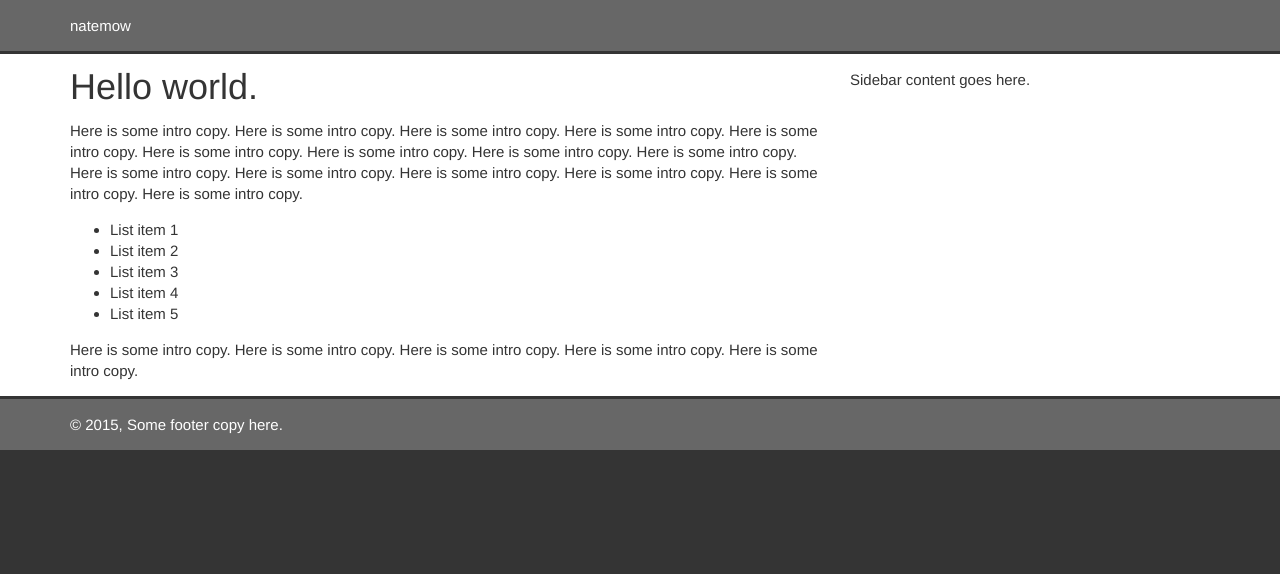
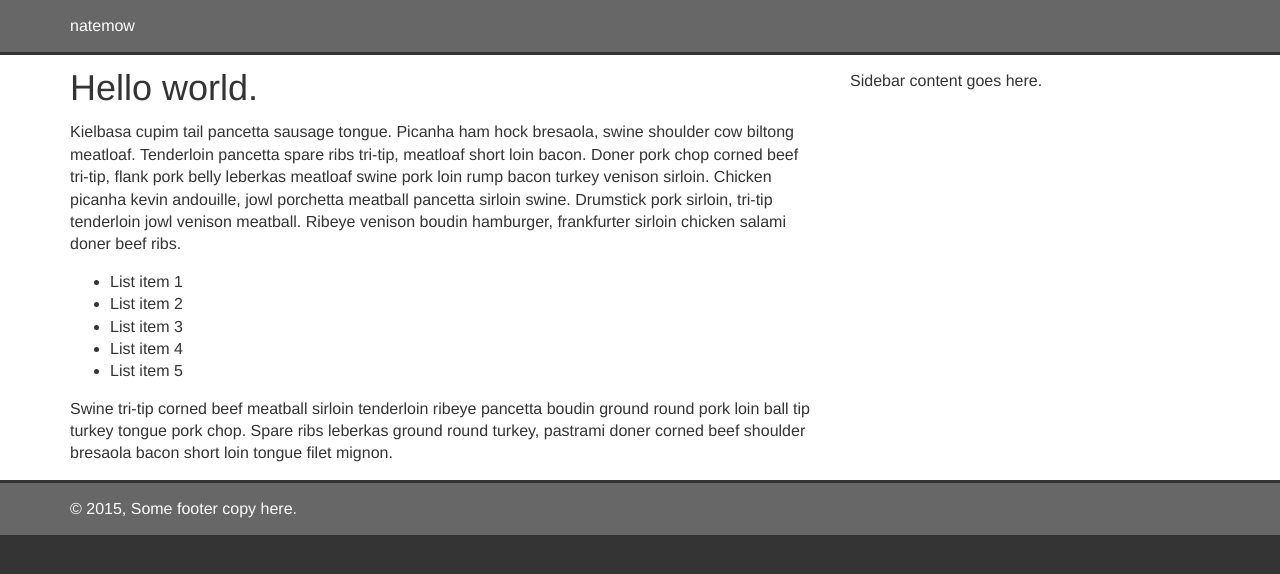
Before and after one commit to natemow/natemow.github.io, a Jekyll site: the page built from index.md, in a window 1280 px wide. Shown: the top 574 px of the page. Built offline with Jekyll 4.4.1, drawn with Linux system fonts in a browser that asks for light colours; nearby versions of some CDN libraries.

Commit message:
Some template updates.

```diff
--- a/assets/css/screen.css
+++ b/assets/css/screen.css
@@ -1,4 +1,4 @@
-header, main, footer { font-size: 15px; font-size: 1.5rem; font-weight: 500; line-height: 1.4; }
+header, main, footer { font-size: 16px; font-size: 1.6rem; font-weight: 500; line-height: 1.4; }
 
 h1, h2, h3, h4 { font-weight: 400; line-height: 1; margin: 0 0 15px 0; padding: 0; }
 
--- a/assets/scss/screen.scss
+++ b/assets/scss/screen.scss
@@ -26,7 +26,7 @@ $color-orange: #f90;
 }
 
 %FontDefault {
-  @include font-size(1.5);
+  @include font-size(1.6);
   font-weight: 500;
   line-height: 1.4;
 }
--- a/index.md
+++ b/index.md
@@ -4,7 +4,7 @@ title: Hello world.
 
 
 
-Here is some intro copy. Here is some intro copy. Here is some intro copy. Here is some intro copy. Here is some intro copy. Here is some intro copy. Here is some intro copy. Here is some intro copy. Here is some intro copy. Here is some intro copy. Here is some intro copy. Here is some intro copy. Here is some intro copy. Here is some intro copy. Here is some intro copy.
+Kielbasa cupim tail pancetta sausage tongue. Picanha ham hock bresaola, swine shoulder cow biltong meatloaf. Tenderloin pancetta spare ribs tri-tip, meatloaf short loin bacon. Doner pork chop corned beef tri-tip, flank pork belly leberkas meatloaf swine pork loin rump bacon turkey venison sirloin. Chicken picanha kevin andouille, jowl porchetta meatball pancetta sirloin swine. Drumstick pork sirloin, tri-tip tenderloin jowl venison meatball. Ribeye venison boudin hamburger, frankfurter sirloin chicken salami doner beef ribs.
 
   * List item 1
   * List item 2
@@ -12,4 +12,4 @@ Here is some intro copy. Here is some intro copy. Here is some intro copy. Here
   * List item 4
   * List item 5
 
-Here is some intro copy. Here is some intro copy. Here is some intro copy. Here is some intro copy. Here is some intro copy.
+Swine tri-tip corned beef meatball sirloin tenderloin ribeye pancetta boudin ground round pork loin ball tip turkey tongue pork chop. Spare ribs leberkas ground round turkey, pastrami doner corned beef shoulder bresaola bacon short loin tongue filet mignon.
```
